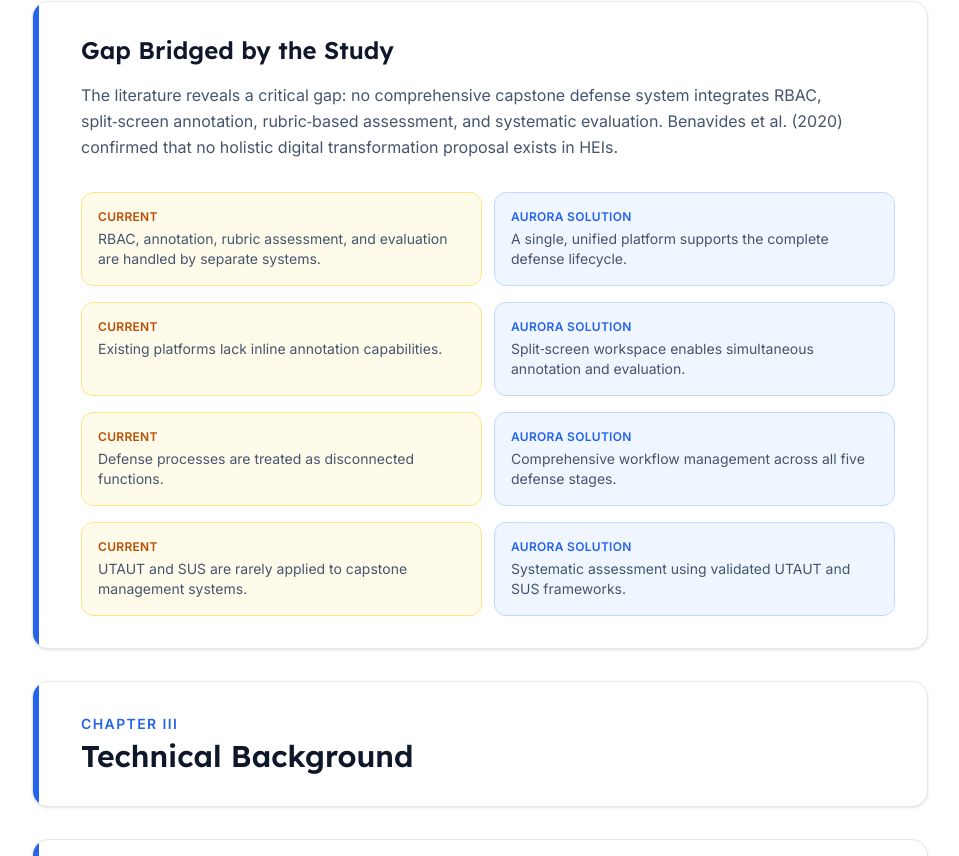
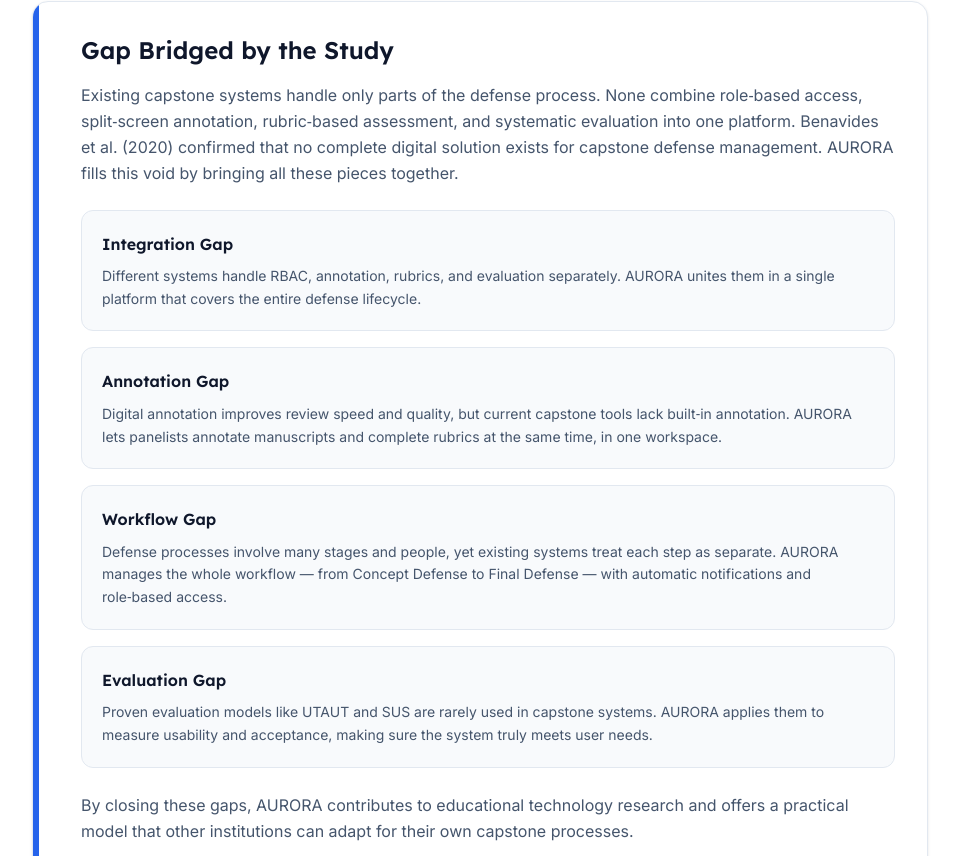
Before and after one commit to gnmngo/aurora-title-defense, a Next.js app: page / in a window 1280 px wide. Shown: the part 7684-8540 px from the top of the page, without its empty margins (312-1271 px from the left). Built offline with nearby package versions, Linux system fonts and the light colour scheme.

Commit message:
Simplify Gap Bridged content for easier reading

```diff
--- a/components/sections/GapBridged.tsx
+++ b/components/sections/GapBridged.tsx
@@ -1,53 +1,57 @@
-const gaps = [
-  {
-    gap: "Integration Gap",
-    current: "RBAC, annotation, rubric assessment, and evaluation are handled by separate systems.",
-    solution: "A single, unified platform supports the complete defense lifecycle.",
-  },
-  {
-    gap: "Annotation Gap",
-    current: "Existing platforms lack inline annotation capabilities.",
-    solution: "Split‑screen workspace enables simultaneous annotation and evaluation.",
-  },
-  {
-    gap: "Workflow Gap",
-    current: "Defense processes are treated as disconnected functions.",
-    solution: "Comprehensive workflow management across all five defense stages.",
-  },
-  {
-    gap: "Evaluation Gap",
-    current: "UTAUT and SUS are rarely applied to capstone management systems.",
-    solution: "Systematic assessment using validated UTAUT and SUS frameworks.",
-  },
-];
-
 export default function GapBridged() {
   return (
     <section id="gap-bridged">
       <div className="bg-white dark:bg-slate-800 rounded-2xl p-6 md:p-8 shadow-sm border border-slate-200 dark:border-slate-700 relative overflow-hidden">
         <div className="absolute left-0 top-0 bottom-0 w-1.5 bg-royal rounded-l-2xl" />
         <div className="ml-4">
-          <h2 className="text-2xl font-semibold mb-4 text-slate-900 dark:text-white">Gap Bridged by the Study</h2>
-          <p className="text-slate-600 dark:text-slate-300 mb-8 leading-relaxed">
-            The literature reveals a critical gap: no comprehensive capstone defense system integrates RBAC, split‑screen annotation, rubric‑based assessment, and systematic evaluation. Benavides et al. (2020) confirmed that no holistic digital transformation proposal exists in HEIs.
+          <h2 className="text-2xl font-semibold mb-4 text-slate-900 dark:text-white">
+            Gap Bridged by the Study
+          </h2>
+
+          <p className="text-slate-600 dark:text-slate-300 mb-6 leading-relaxed">
+            Existing capstone systems handle only parts of the defense process. None combine role‑based access,
+            split‑screen annotation, rubric‑based assessment, and systematic evaluation into one platform.
+            Benavides et al. (2020) confirmed that no complete digital solution exists for capstone defense
+            management. AURORA fills this void by bringing all these pieces together.
           </p>
 
-          <div className="space-y-4">
-            {gaps.map((g) => (
-              <div key={g.gap} className="grid grid-cols-1 md:grid-cols-2 gap-3">
-                {/* CURRENT (problem side) */}
-                <div className="bg-amber-50 dark:bg-amber-900/10 rounded-xl p-4 border border-amber-200 dark:border-amber-800/30">
-                  <p className="text-xs font-semibold text-amber-700 dark:text-amber-400 uppercase tracking-wide mb-1">Current</p>
-                  <p className="text-sm text-slate-600 dark:text-slate-300">{g.current}</p>
-                </div>
-                {/* AURORA SOLUTION (solution side) */}
-                <div className="bg-blue-50 dark:bg-blue-900/10 rounded-xl p-4 border border-blue-200 dark:border-blue-800/30">
-                  <p className="text-xs font-semibold text-royal dark:text-blue-400 uppercase tracking-wide mb-1">AURORA Solution</p>
-                  <p className="text-sm text-slate-600 dark:text-slate-300">{g.solution}</p>
-                </div>
+          <div className="space-y-4 mb-6">
+            {[
+              {
+                title: "Integration Gap",
+                text: "Different systems handle RBAC, annotation, rubrics, and evaluation separately. AURORA unites them in a single platform that covers the entire defense lifecycle.",
+              },
+              {
+                title: "Annotation Gap",
+                text: "Digital annotation improves review speed and quality, but current capstone tools lack built‑in annotation. AURORA lets panelists annotate manuscripts and complete rubrics at the same time, in one workspace.",
+              },
+              {
+                title: "Workflow Gap",
+                text: "Defense processes involve many stages and people, yet existing systems treat each step as separate. AURORA manages the whole workflow — from Concept Defense to Final Defense — with automatic notifications and role‑based access.",
+              },
+              {
+                title: "Evaluation Gap",
+                text: "Proven evaluation models like UTAUT and SUS are rarely used in capstone systems. AURORA applies them to measure usability and acceptance, making sure the system truly meets user needs.",
+              },
+            ].map((gap) => (
+              <div
+                key={gap.title}
+                className="group bg-slate-50 dark:bg-slate-700/50 rounded-xl p-5 border border-slate-200 dark:border-slate-600
+                           hover:shadow-md hover:scale-[1.01] hover:border-royal dark:hover:border-blue-400
+                           hover:bg-blue-50/30 dark:hover:bg-slate-600/50 transition-all duration-200 cursor-default"
+              >
+                <h3 className="font-semibold text-slate-900 dark:text-white mb-2 group-hover:text-royal dark:group-hover:text-blue-300 transition-colors">
+                  {gap.title}
+                </h3>
+                <p className="text-sm text-slate-600 dark:text-slate-300 leading-relaxed">{gap.text}</p>
               </div>
             ))}
           </div>
+
+          <p className="text-slate-600 dark:text-slate-300 leading-relaxed">
+            By closing these gaps, AURORA contributes to educational technology research and offers a
+            practical model that other institutions can adapt for their own capstone processes.
+          </p>
         </div>
       </div>
     </section>
```
